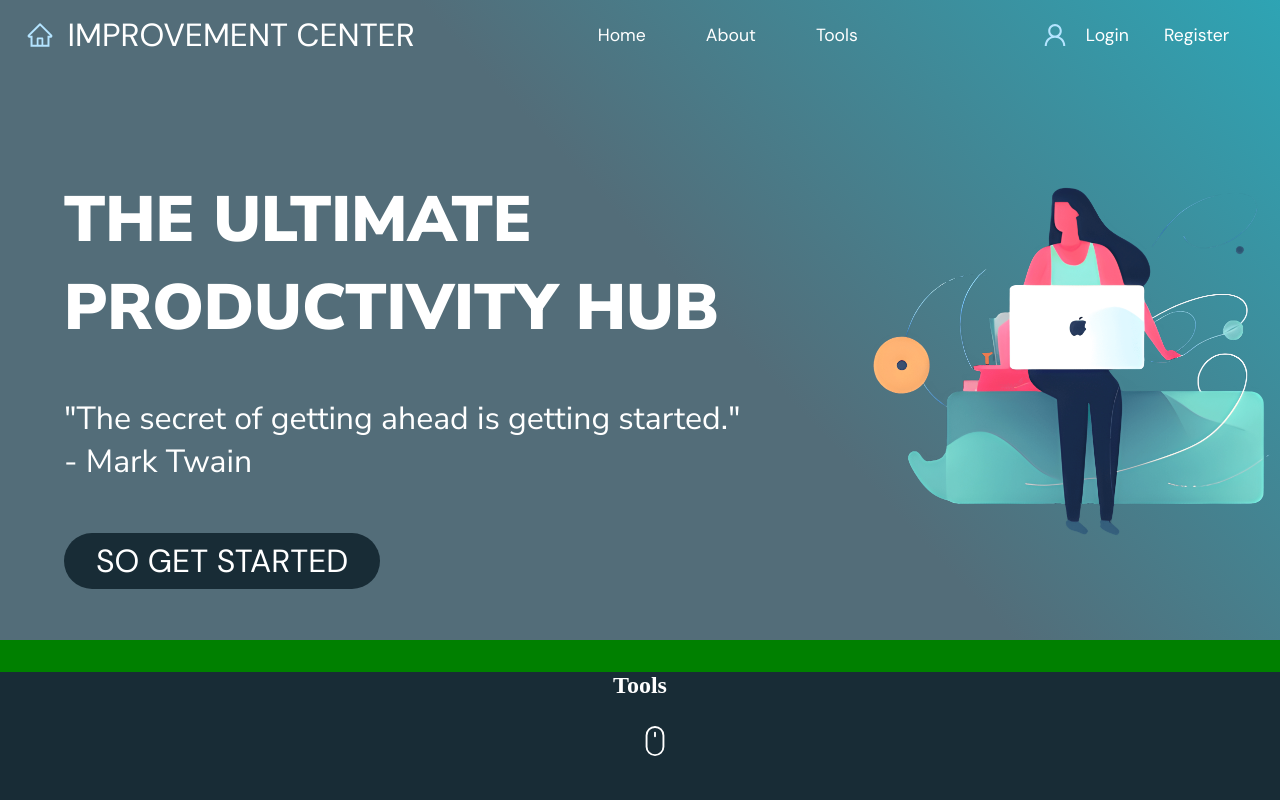
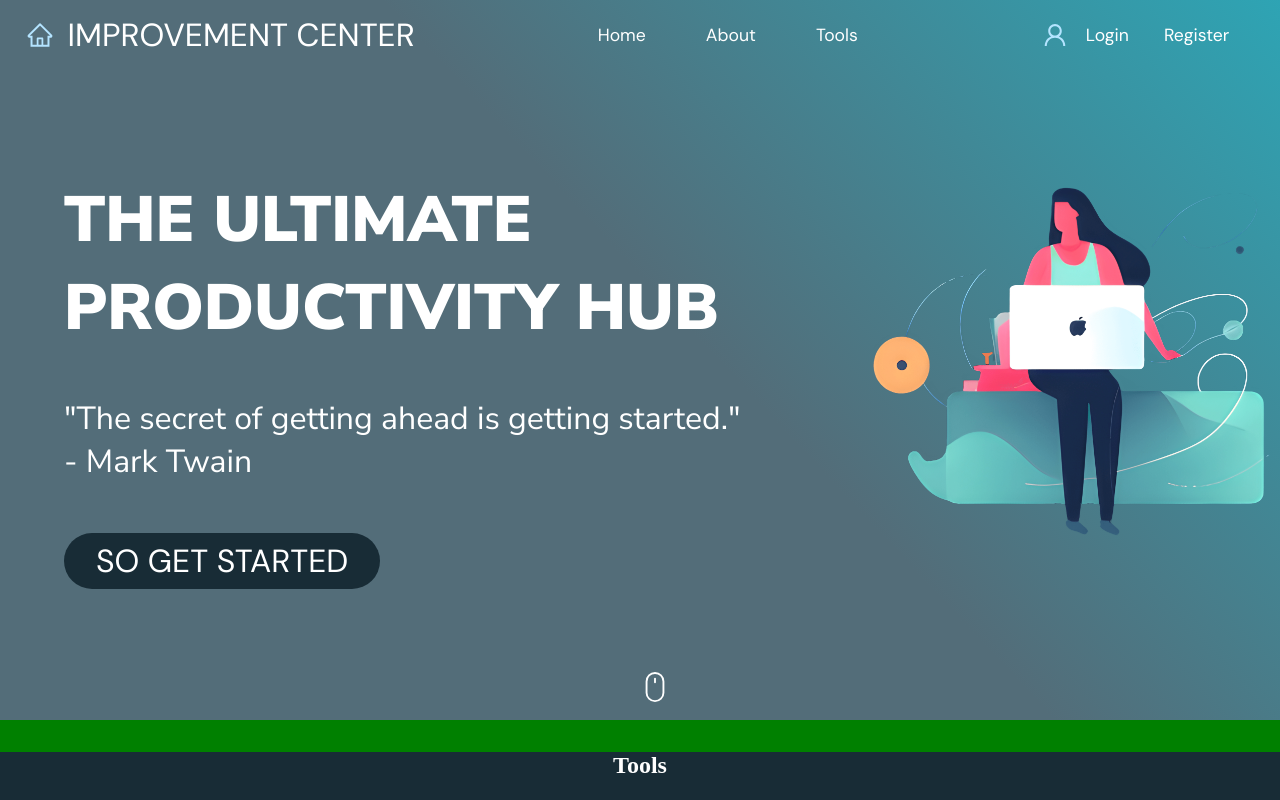
Before and after one commit to m1ckeyyy/improvement-center, a React (Vite) app in the folder client/: page / in a window 1280 px wide. Shown: the top 800 px of the page. Built offline with nearby package versions, Linux system fonts and the light colour scheme.

Commit message:
fixed scrollIcon disappearing

```diff
--- a/client/src/components/LandingSection/landingPage.module.scss
+++ b/client/src/components/LandingSection/landingPage.module.scss
@@ -22,7 +22,7 @@ $DM: "DM Sans", sans-serif;
 	);
 	display: flex;
 	padding: 22vh 10% 0 10%;
-  height: 80vh;
+	height: 90vh;
 	width: 100%;
 }
 .mainHeading {
--- a/client/src/pages/Navbar/navbar.module.scss
+++ b/client/src/pages/Navbar/navbar.module.scss
@@ -108,25 +108,40 @@ $accent-color: white;
 }
 .hideNav + .scrollIcon,
 .navBackground + .scrollIcon {
-  // opacity: 0;
-  transform: translate(0, 200%);
-  transition: transform 0.3s ease;
+	// transform: translate(0, 500%) !important;
+	// transition: transform 0.3s ease;
+	bottom: -10%;
+	// transform: translateX(-100%);
+	transition: bottom 0.3s ease;
 }
 
 .scrollIcon {
 	position: fixed;
-  bottom: 20px;
+	bottom: 9%;
 	left: 50%;
 	transform: translate(0, -3vh);
 	width: 30px;
-  height: 30px;
+	height: 50px;
 	display: flex;
 	justify-content: center;
 	align-items: center;
+	z-index: 1;
 	cursor: pointer;
 	animation: flow 3s ease-in-out infinite;
 	// opacity: 1;
 	transition: transform 0.3s ease;
+	transition: bottom 0.3s ease;
+}
+@keyframes flow {
+	0% {
+		transform: translateY(-2vh);
+	}
+	50% {
+		transform: translateY(-3vh);
+	}
+	100% {
+		transform: translateY(-2vh);
+	}
 }
 
 .main {
@@ -289,3 +304,8 @@ $accent-color: white;
 		padding-bottom: 25px !important;
 	}
 }
+@media (max-width: 744px) {
+	.scrollIcon {
+		display: none;
+	}
+}
```
Lines whose indentation alone changed are shown as unchanged.
